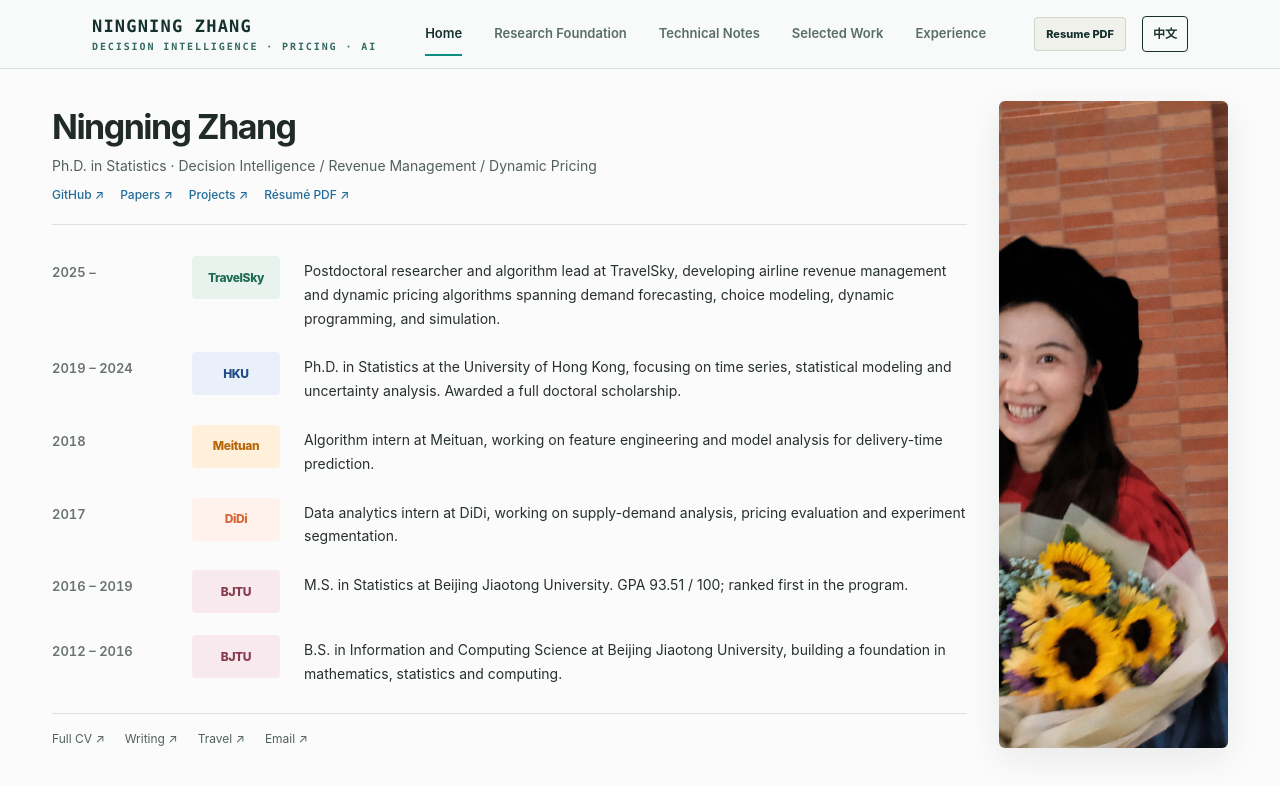
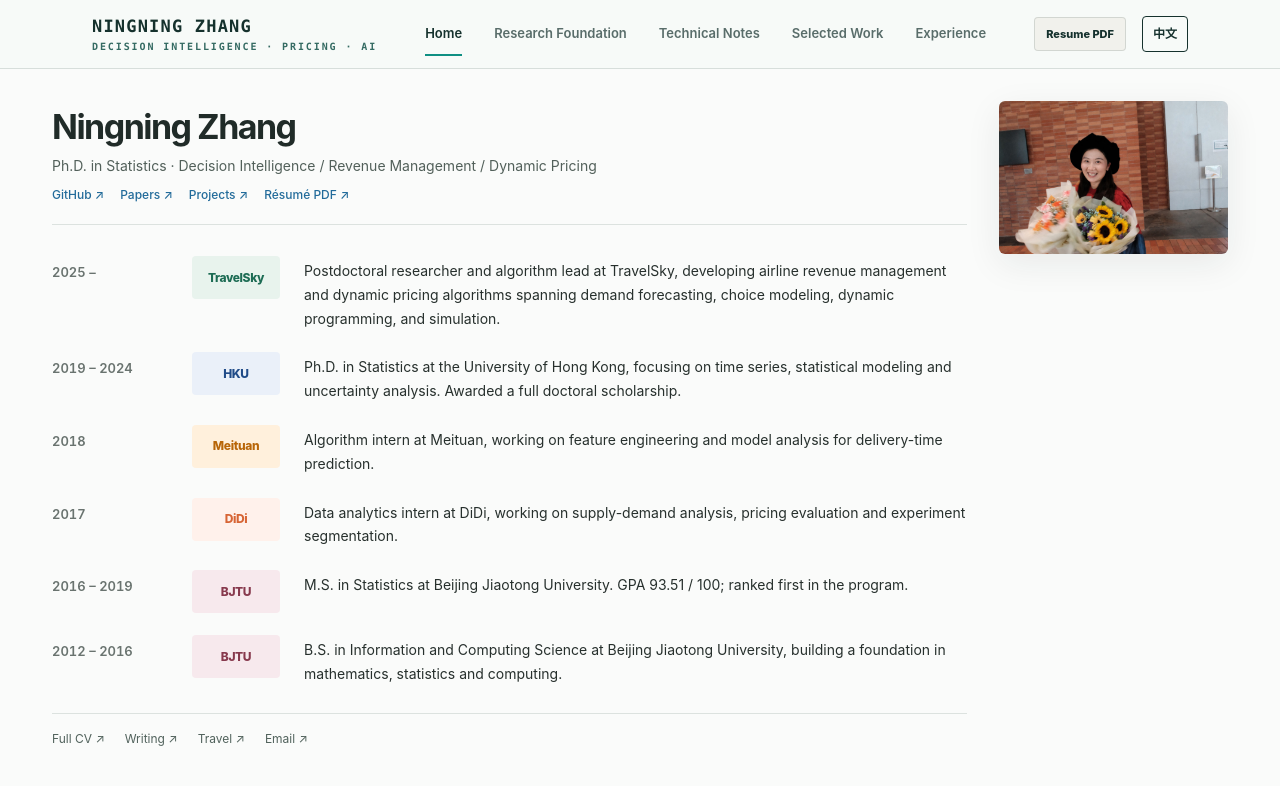
Before and after one commit to ningningzhang-nina/ningningzhang, a Next.js app: page /en in a window 1280 px wide. Shown: the top 786 px of the page. Built offline with nearby package versions, Linux system fonts and the light colour scheme.

Commit message:
Show complete portrait at native aspect ratio without cropping

```diff
--- a/app/[locale]/page.tsx
+++ b/app/[locale]/page.tsx
@@ -136,14 +136,13 @@ export default async function HomePage({ params }: { params: Promise<{ locale: s
           <a href="mailto:zhangnn0725@163.com" className="hover:underline">Email ↗</a>
         </footer>
           </div>
-          <aside className="mt-7 lg:mt-0 lg:self-stretch" aria-label={zh ? '个人照片' : 'Portrait'}>
-            <div className="relative aspect-[3/4] w-full overflow-hidden rounded-[6px] bg-[#edf0ed] shadow-[0_10px_35px_rgba(25,41,33,0.08)] lg:aspect-auto lg:h-full">
+          <aside className="mt-7 lg:mt-0 lg:self-start" aria-label={zh ? '个人照片' : 'Portrait'}>
+            <div className="w-full max-w-[280px] overflow-hidden rounded-[6px] shadow-[0_10px_35px_rgba(25,41,33,0.08)] lg:max-w-none">
               <Image
                 src={graduationPortrait}
                 alt={zh ? '张宁宁' : 'Ningning Zhang'}
                 priority
-                fill
-                className="object-cover object-top"
+                className="block h-auto w-full"
                 sizes="(max-width: 1023px) 100vw, 20vw"
               />
             </div>
```
